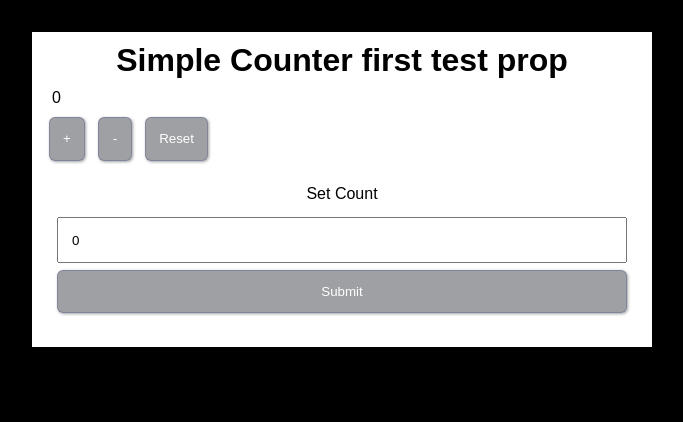
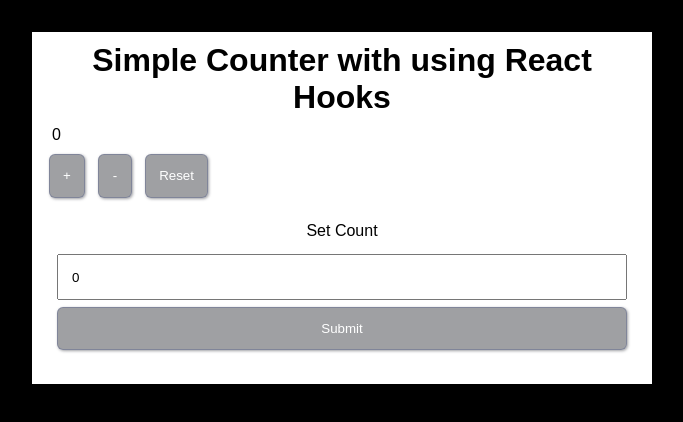
Before and after one commit to ipeke94/react-ts-test, a React (Create React App) app in the folder mreact-ts/: page / in a window 1280 px wide. Shown: the top 422 px of the page, without its empty margins (298-981 px from the left). Built offline with nearby package versions, Linux system fonts and the light colour scheme.

Commit message:
Added Simple Counter Hook Version

```diff
--- a/mreact-ts/src/App.tsx
+++ b/mreact-ts/src/App.tsx
@@ -3,10 +3,11 @@
 // import * as PropTypes from 'prop-types';
 // import Children from "./Children";
 // import Question from "./components/Question";
-import { CharType, fetchChar } from "./components/Character";
-import CharInfo  from "./components/CharInfo";
-import Loading from "./components/Loading";
-import SimpleCounter from "./components/SimpleCounter";
+// import { CharType, fetchChar } from "./components/Character";
+// import CharInfo  from "./components/CharInfo";
+// import Loading from "./components/Loading";
+// import SimpleCounter from "./components/SimpleCounter";
+import SimpleCounterHook from "./components/SimpleCounterHook";
 
 // export type NameTagProps = {
 //   name: string
@@ -50,10 +51,14 @@
 // const App = () => <Question/>
 
 
-const App = () => { return <SimpleCounter
-    incident="first test prop"
-    style={{ padding: "10px"}}
-    />
+const App = () => {
+        return(<SimpleCounterHook style={{ padding: 10}}/>)
+
+
+    //     return <SimpleCounter
+    //     incident="first test prop"
+    //     style={{ padding: "10px"}}
+    // />
 
     // const [character, setCharacter] = React.useState<CharType | null>(null);
     // const [loading, setLoading] = React.useState(true);
--- /dev/null
+++ b/mreact-ts/src/components/SimpleCounterHook.tsx
@@ -0,0 +1,42 @@
+import * as React from "react";
+
+type Style = {
+    style?: React.CSSProperties
+}
+
+const SimpleCounterHook = ({style={}}: Style) => {
+
+    const [count, setCount] = React.useState(0);
+
+    // const changeCount = (e: React.ChangeEvent<HTMLInputElement>) => {
+    //     setCount(+e.target.value);
+    // }
+
+    // const inc = (count: number) => count + 1;
+    // const dec = (count:number) => count -1;
+    // const reset = (count:number) => 0;
+
+  return (
+    <main className="counter-container" style={{color: "black", backgroundColor:"white", ...style }}>
+        <h1>Simple Counter with using React Hooks</h1>
+        <p className="counter" style={{...style}}>{count}</p>
+        <section className="control-buttons">
+            <button className="increment" onClick={() => setCount(count+1)}>+</button>
+            <button className="decrement" onClick={() => setCount(count-1)}>-</button>
+            <button className="reset" onClick={() => setCount(0)}>Reset</button>
+        </section>
+        <section className="control-buttons">
+            <form onSubmit={() =>{}}>
+            <label htmlFor="set-to">
+                Set Count
+            </label>
+            <input id="set-to" type="number" onChange={(e) => setCount(+e.target.value)} value={count}/>
+                <input type="submit"/>
+            </form>
+        </section>
+    </main>
+
+  )
+}
+
+export default SimpleCounterHook;
```
